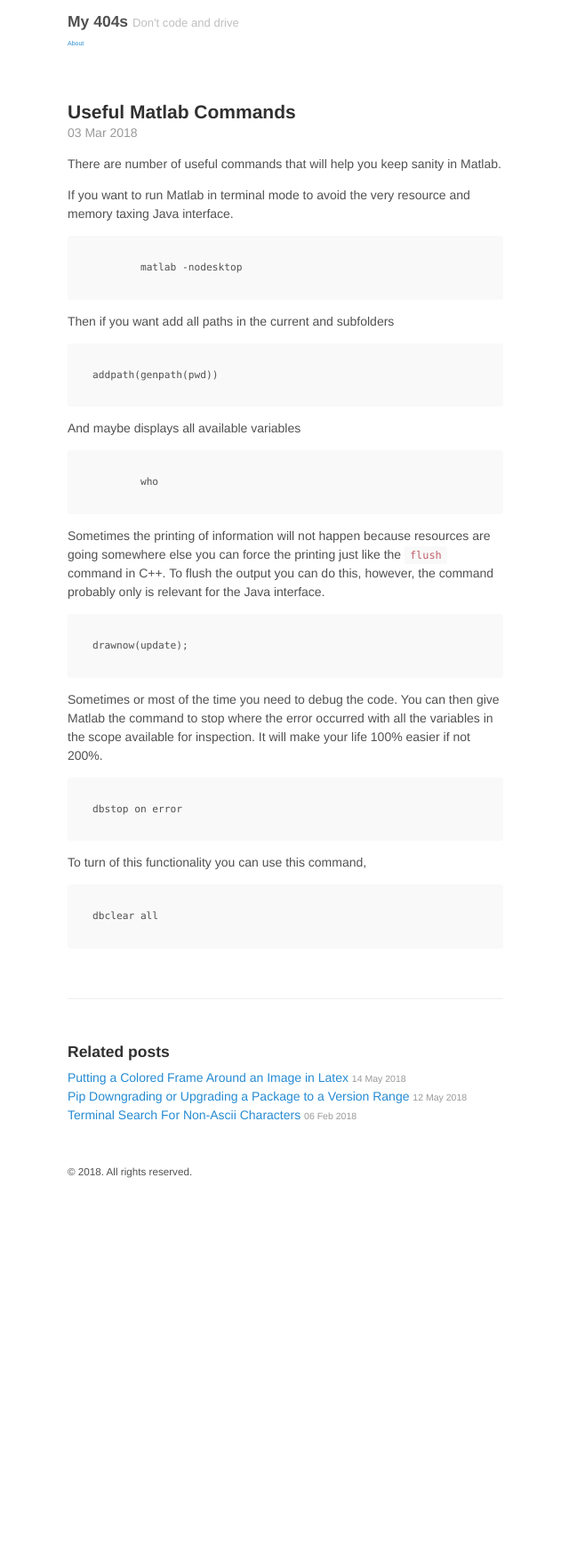
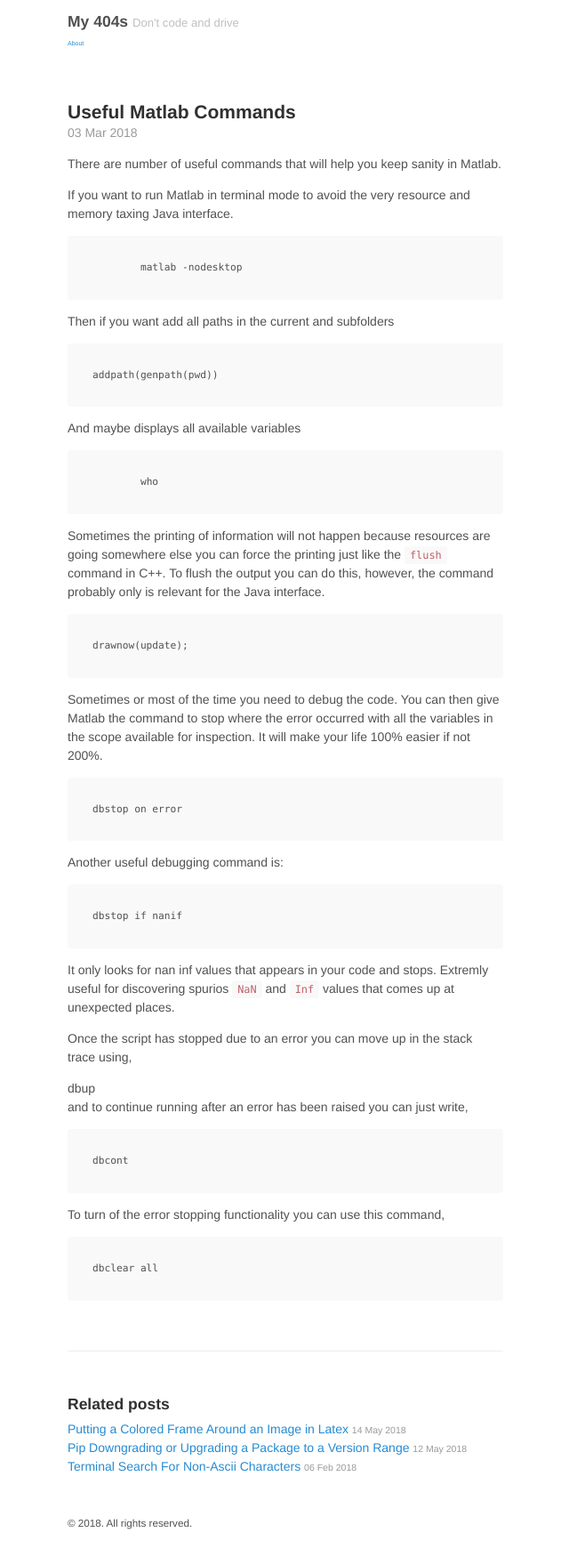
Before and after one commit to MartinHjelm/MartinHjelm.github.io, a Jekyll site: the page built from _posts/2018-03-03-Useful-Matlab-Commands.md, in a window 1280 px wide. Shown: the whole page at 89% size, without its empty margins (319-959 px from the left). Built offline with Jekyll 4.4.1, drawn with Linux system fonts in a browser that asks for light colours; before the commit the page ends 1355 px from its top, so only the background shows below that.

Commit message:
Added some more commands to the post

```diff
--- a/_posts/2018-03-03-Useful-Matlab-Commands.md
+++ b/_posts/2018-03-03-Useful-Matlab-Commands.md
@@ -26,6 +26,20 @@ Sometimes or most of the time you need to debug the code. You can then give Matl
 
     dbstop on error
 
-To turn of this functionality you can use this command,
+Another useful debugging command is:
+
+	dbstop if nanif
+
+It only looks for nan inf values that appears in your code and stops. Extremly useful for discovering spurios `NaN` and `Inf` values that comes up at unexpected places.
+
+Once the script has stopped due to an error you can move up in the stack trace using,
+
+ 	dbup
+
+and to continue running after an error has been raised you can just write,
+
+	dbcont
+
+To turn of the error stopping functionality you can use this command,
 
     dbclear all
```
